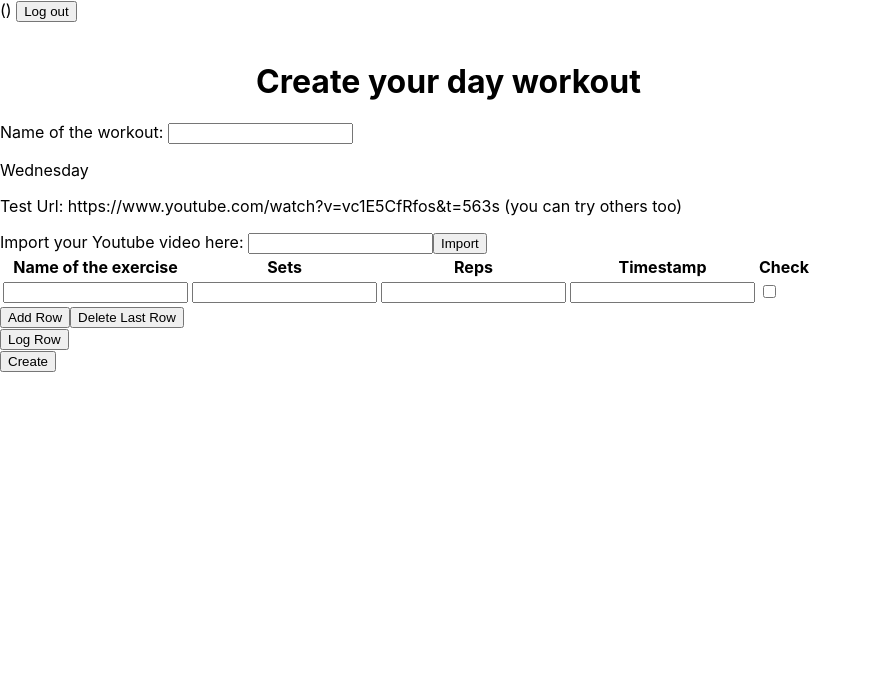
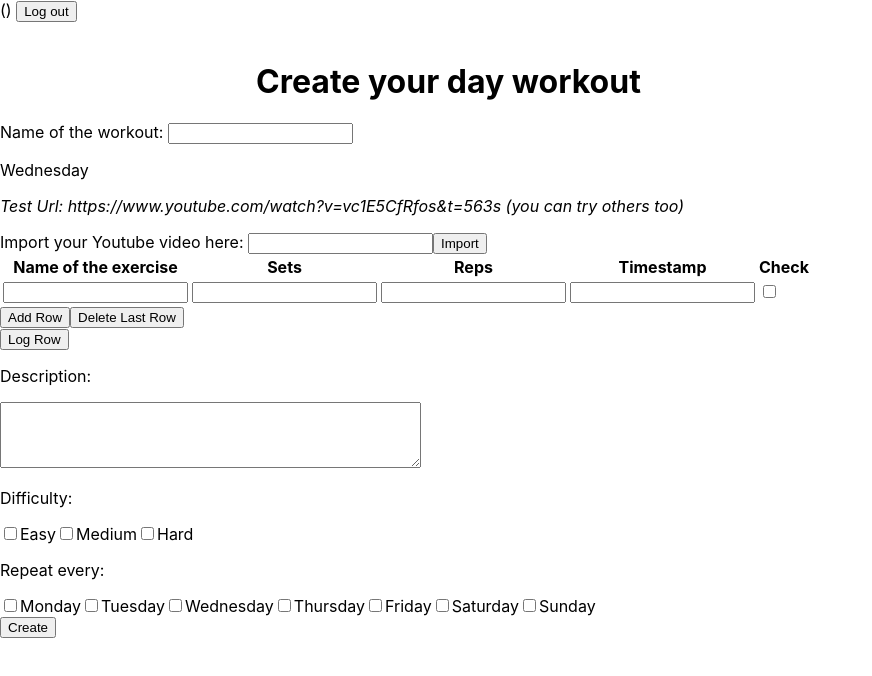
Before and after one commit to raphael39/Fitvid-Trackers, a React (Create React App) app in the folder client/: page /createWorkout in a window 1280 px wide. Shown: the top 676 px of the page, without its empty margins (0-872 px from the left). Built offline with nearby package versions, Linux system fonts and the light colour scheme.

Commit message:
feat: description, difficulties and days on create workout

```diff
--- a/client/src/pages/CreateWorkout/CreateWorkout.js
+++ b/client/src/pages/CreateWorkout/CreateWorkout.js
@@ -25,6 +25,9 @@ function CreateWorkout () {
   const [youtubeUrl, setYoutubeUrl] = useState('');
   const [workoutName, setWorkoutName] = useState();
   const [idYoutube, setIdYoutube] = useState();
+  const [description, setDescription] = useState('');
+  const [difficulties, setDifficulties] = useState({easy:false, medium:false, hard:false});
+  const [days, setDays] = useState({monday:false, tuesday:false, wednesday:false, thursday:false, friday:false, saturday:false, sunday:false});
 
   // useEffect(() => {
   //   const youtubeId = getIdVideoYoutube(testUrl);
@@ -46,6 +49,17 @@ function CreateWorkout () {
     setIdYoutube(youtubeId);
   }
 
+  const handleDifficulties = (level) => {
+    difficulties[level] = !difficulties[level]
+  }
+
+  // const difficultyCheckedOrNot = (difficulty) => {
+  //   if(difficulties[difficulty]) return "checked";
+  // }
+
+  const handleDays = (level) => {
+    days[level] = !days[level]
+  }
 
   return (
     <div>
@@ -55,7 +69,7 @@ function CreateWorkout () {
         <label for='workout-name'>Name of the workout: </label>
         <input id='workout-name' type='text' onChange={(event)=> handlingWorkoutName(event)}/>
         <p>{day}</p>
-        <p>Test Url: https://www.youtube.com/watch?v=vc1E5CfRfos&t=563s (you can try others too)</p>
+        <p style={{fontStyle: "italic"}}>Test Url: https://www.youtube.com/watch?v=vc1E5CfRfos&t=563s (you can try others too)</p>
         {!idYoutube &&
           <div>
             <label for='youtubeUrl'>Import your Youtube video here: </label>
@@ -69,6 +83,29 @@ function CreateWorkout () {
           </div>
         }
         <Table editable={true} />
+        <div>
+          <p>Description:</p>
+          <textarea rows="4" cols="50" onChange={(event)=>setDescription(event.target.value)}/>
+          {/* <button onClick={()=>{console.log(description)}}>c.log description</button> */}
+        </div>
+        <div>
+          <p>Difficulty: </p>
+          <label><input type="checkbox" name="easy" onClick={()=>handleDifficulties("easy")}/>Easy</label>
+          <label><input type="checkbox" name="medium" onClick={()=>handleDifficulties("medium")}/>Medium</label>
+          <label><input type="checkbox" name="hard" onClick={()=>handleDifficulties("hard")}/>Hard</label>
+          <br/>
+        </div>
+        <div>
+          <p>Repeat every: </p>
+          <label><input type="checkbox" name="monday" onClick={()=>handleDays("monday")} />Monday</label>
+          <label><input type="checkbox" name="tuesday" onClick={()=>handleDays("tuesday")}/>Tuesday</label>
+          <label><input type="checkbox" name="wednesday" onClick={()=>handleDays("wednesday")}/>Wednesday</label>
+          <label><input type="checkbox" name="thursday" onClick={()=>handleDays("thursday")}/>Thursday</label>
+          <label><input type="checkbox" name="friday" onClick={()=>handleDays("friday")}/>Friday</label>
+          <label><input type="checkbox" name="saturday" onClick={()=>handleDays("saturday")}/>Saturday</label>
+          <label><input type="checkbox" name="sunday" onClick={()=>handleDays("sunday")}/>Sunday</label>
+          <br/>
+        </div>
         <button onClick={() => { }}>Create</button>
       </div>
     </div>
--- a/client/src/pages/Login/Login.js
+++ b/client/src/pages/Login/Login.js
@@ -9,7 +9,7 @@ function Login () {
     (window.localStorage.getItem('token')) ? <Redirect to="/HomePage" /> :
 
     <div className = 'div-login'>
-      <img src={logo} className='logo'></img>
+      <img src={logo} alt="logo" className='logo'></img>
       <h1>Login</h1>
       <p className='description'>WELCOME TO FITVID TRACKER, THE FIRST WEBSITE/APP TO CREATE YOUR PERSONAL WORKOUT USING YOUTUBE VIDEOS</p>
       <button onClick={(e) => { e.preventDefault(); window.location.href = 'http://localhost:3001/login/google' }}>>Login with Google</button>
```
